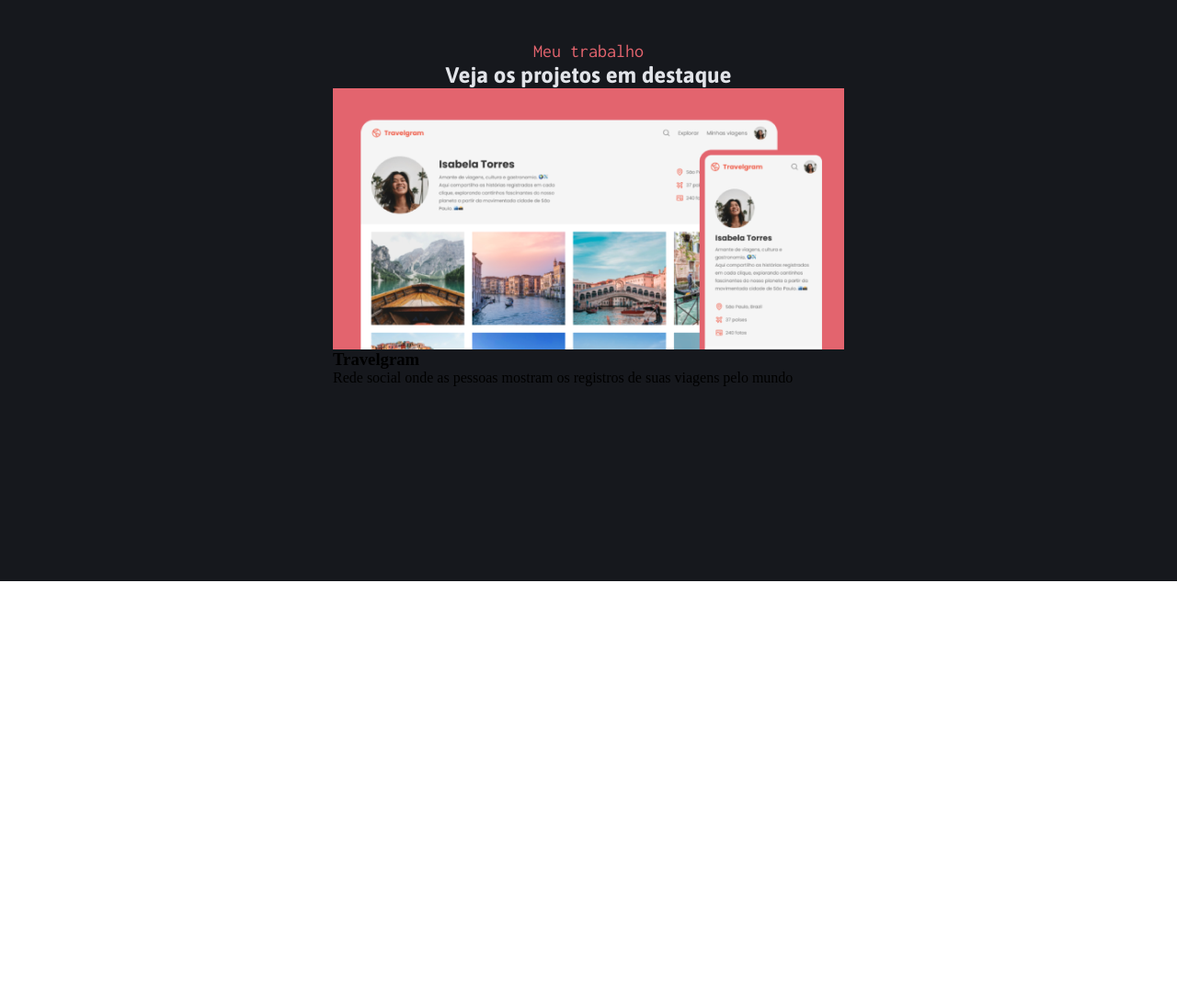
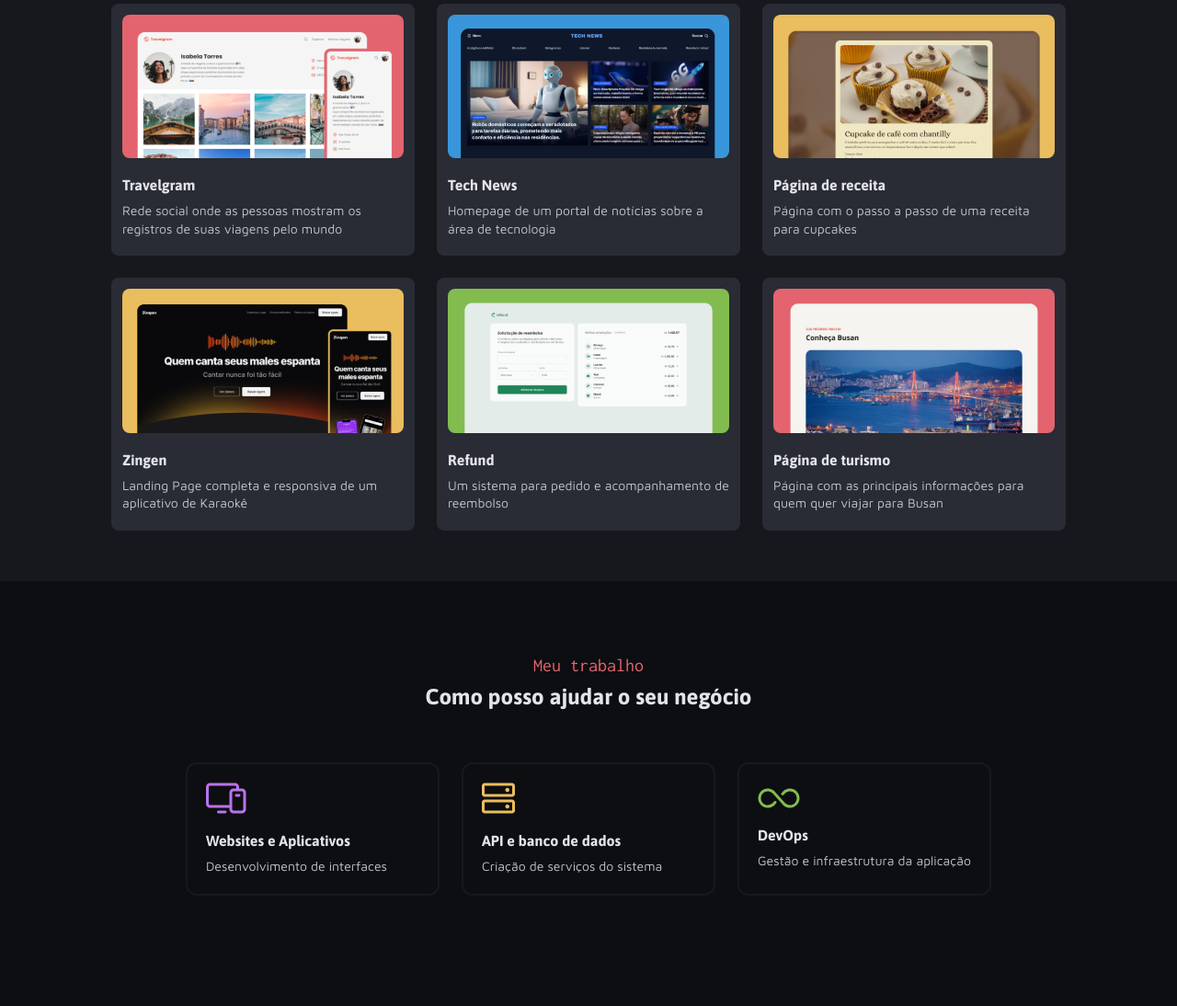
Before and after one commit to guithr/portifolio-dev, a plain HTML site: page index.html in a window 1280 px wide. Shown: the part 968-2062 px from the top of the page at 92% size. Before the commit the page ends 1600 px from the top, so only its background shows below. Drawn offline with Linux system fonts and the light colour scheme.

Commit message:
feat: complete projects and services sections layout and styling

```diff
--- a/assets/styles/global.css
+++ b/assets/styles/global.css
@@ -71,6 +71,13 @@
   justify-content: center;
 }
 
+.radius-8 {
+  border-radius: 8px;
+}
+.radius-12 {
+  border-radius: 12px;
+}
+
 /* RESET IMAGES PROPERTIES */
 img {
   max-width: 100%;
@@ -97,3 +104,26 @@ a {
   background-color: var(--gray-300);
   color: var(--gray-500);
 }
+
+section {
+  > h2 {
+    color: var(--red);
+  }
+
+  > p {
+    color: var(--gray-600);
+    margin-block: 0.5rem 3.5rem;
+  }
+}
+
+.card-desc {
+  gap: 0.5rem;
+  align-items: start;
+
+  h3 {
+    color: var(--gray-600);
+  }
+  p {
+    color: var(--gray-500);
+  }
+}
--- a/assets/styles/sections.css
+++ b/assets/styles/sections.css
@@ -57,11 +57,33 @@
   background-color: var(--gray-200);
   height: 100vh;
 
-  h2 {
-    color: var(--red);
-  }
+  .all-projects {
+    display: grid;
+    grid-template-columns: repeat(3, 1fr);
+    gap: 1.5rem;
 
-  > p {
-    color: var(--gray-600);
+    .card {
+      max-width: 330px;
+      background-color: VAR(--gray-300);
+      padding-block: 0.75rem 1.25rem;
+      padding-inline: 0.75rem;
+      gap: 1.25rem;
+    }
   }
 }
+#services {
+  padding-block: 5rem 7.5rem;
+  background-color: var(--gray-100);
+  .all-services {
+    display: grid;
+    grid-template-columns: repeat(3, 1fr);
+    gap: 1.5rem;
+
+    .card {
+      align-items: start;
+      border: 2px solid var(--gray-200);
+      padding: 1.25rem;
+      gap: 1.25rem;
+    }
+  }
+}
--- a/index.html
+++ b/index.html
@@ -80,14 +80,111 @@
       <h2 class="subtitle">Meu trabalho</h2>
       <p class="title-md">Veja os projetos em destaque</p>
       <div class="all-projects">
-        <div class="project">
-          <div class="card">
-            <img src="./assets/images/Thumbnail_Project-01.png" alt="" />
-            <h3>Travelgram</h3>
-            <p>
+        <div class="card flex radius-8">
+          <img
+            class="radius-8"
+            src="./assets/images/Thumbnail_Project-01.png"
+            alt=""
+          />
+          <div class="card-desc flex">
+            <h3 class="title-sm">Travelgram</h3>
+            <p class="text-sm">
               Rede social onde as pessoas mostram os registros de suas viagens
               pelo mundo
             </p>
+          </div>
+        </div>
+        <div class="card flex radius-8">
+          <img
+            class="radius-8"
+            src="./assets/images/Thumbnail_Project-02.png"
+            alt=""
+          />
+          <div class="card-desc flex">
+            <h3 class="title-sm">Tech News</h3>
+            <p class="text-sm">
+              Homepage de um portal de notícias sobre a área de tecnologia
+            </p>
+          </div>
+        </div>
+        <div class="card flex radius-8">
+          <img
+            class="radius-8"
+            src="./assets/images/Thumbnail_Project-03.png"
+            alt=""
+          />
+          <div class="card-desc flex">
+            <h3 class="title-sm">Página de receita</h3>
+            <p class="text-sm">
+              Página com o passo a passo de uma receita para cupcakes
+            </p>
+          </div>
+        </div>
+        <div class="card flex radius-8">
+          <img
+            class="radius-8"
+            src="./assets/images/Thumbnail_Project-04.png"
+            alt=""
+          />
+          <div class="card-desc flex">
+            <h3 class="title-sm">Zingen</h3>
+            <p class="text-sm">
+              Landing Page completa e responsiva de um aplicativo de Karaokê
+            </p>
+          </div>
+        </div>
+        <div class="card flex radius-8">
+          <img
+            class="radius-8"
+            src="./assets/images/Thumbnail_Project-05.png"
+            alt=""
+          />
+          <div class="card-desc flex">
+            <h3 class="title-sm">Refund</h3>
+            <p class="text-sm">
+              Um sistema para pedido e acompanhamento de reembolso
+            </p>
+          </div>
+        </div>
+        <div class="card flex radius-8">
+          <img
+            class="radius-8"
+            src="./assets/images/Thumbnail_Project-06.png"
+            alt=""
+          />
+          <div class="card-desc flex">
+            <h3 class="title-sm">Página de turismo</h3>
+            <p class="text-sm">
+              Página com as principais informações para quem quer viajar para
+              Busan
+            </p>
+          </div>
+        </div>
+      </div>
+    </section>
+    <section id="services" class="flex">
+      <h2 class="subtitle">Meu trabalho</h2>
+      <p class="title-md">Como posso ajudar o seu negócio</p>
+      <div class="all-services">
+        <div class="card flex radius-12">
+          <img src="./assets/images/icons/DesktopAndPhone.svg" alt="" />
+          <div class="card-desc flex">
+            <h3 class="title-sm">Websites e Aplicativos</h3>
+            <p class="text-sm">Desenvolvimento de interfaces</p>
+          </div>
+        </div>
+        <div class="card flex radius-12">
+          <img src="./assets/images/icons/ApiAndBd.svg" alt="" />
+          <div class="card-desc flex">
+            <h3 class="title-sm">API e banco de dados</h3>
+            <p class="text-sm">Criação de serviços do sistema</p>
+          </div>
+        </div>
+        <div class="card flex radius-12">
+          <img src="./assets/images/icons/Devops.svg" alt="" />
+          <div class="card-desc flex">
+            <h3 class="title-sm">DevOps</h3>
+            <p class="text-sm">Gestão e infraestrutura da aplicação</p>
           </div>
         </div>
       </div>
```
Also changed, not shown: assets/images/icons/ApiAndBd.svg (added), assets/images/icons/DesktopAndPhone.svg (added), assets/images/icons/Devops.svg (added).
